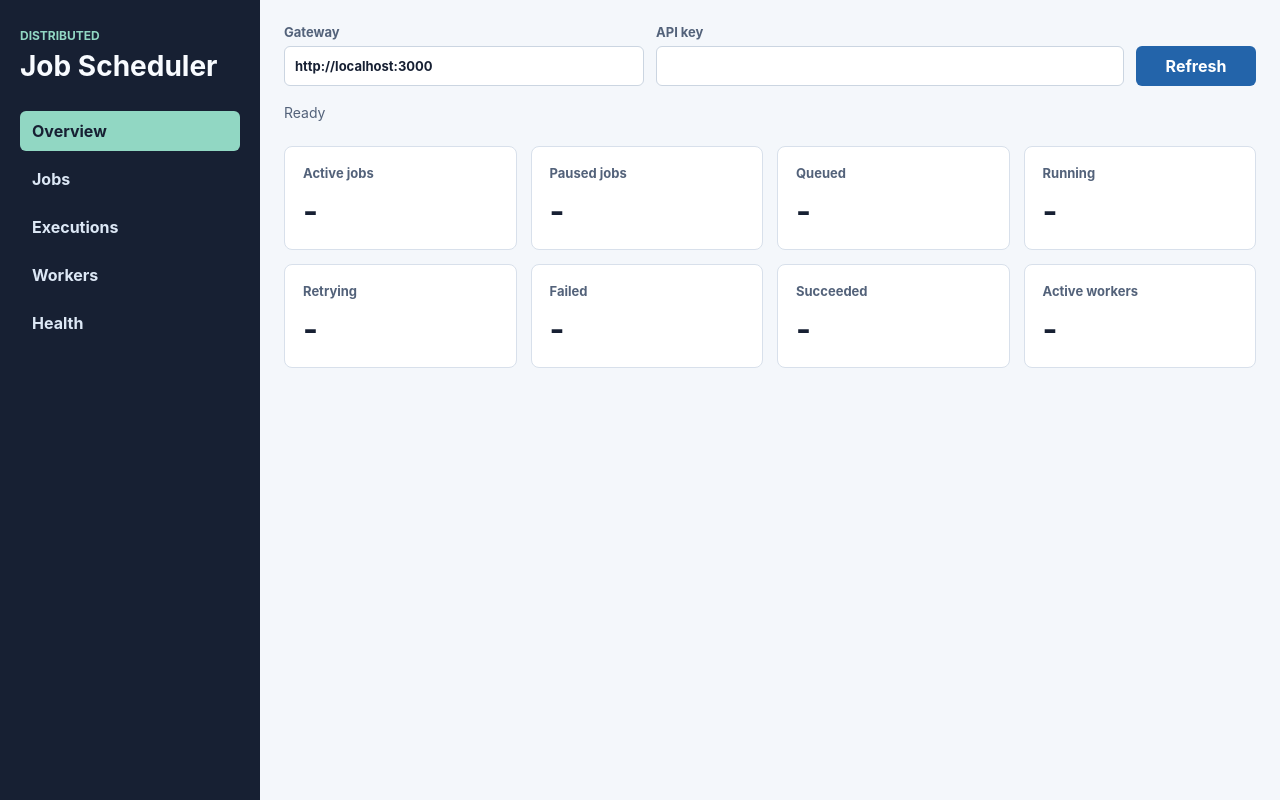
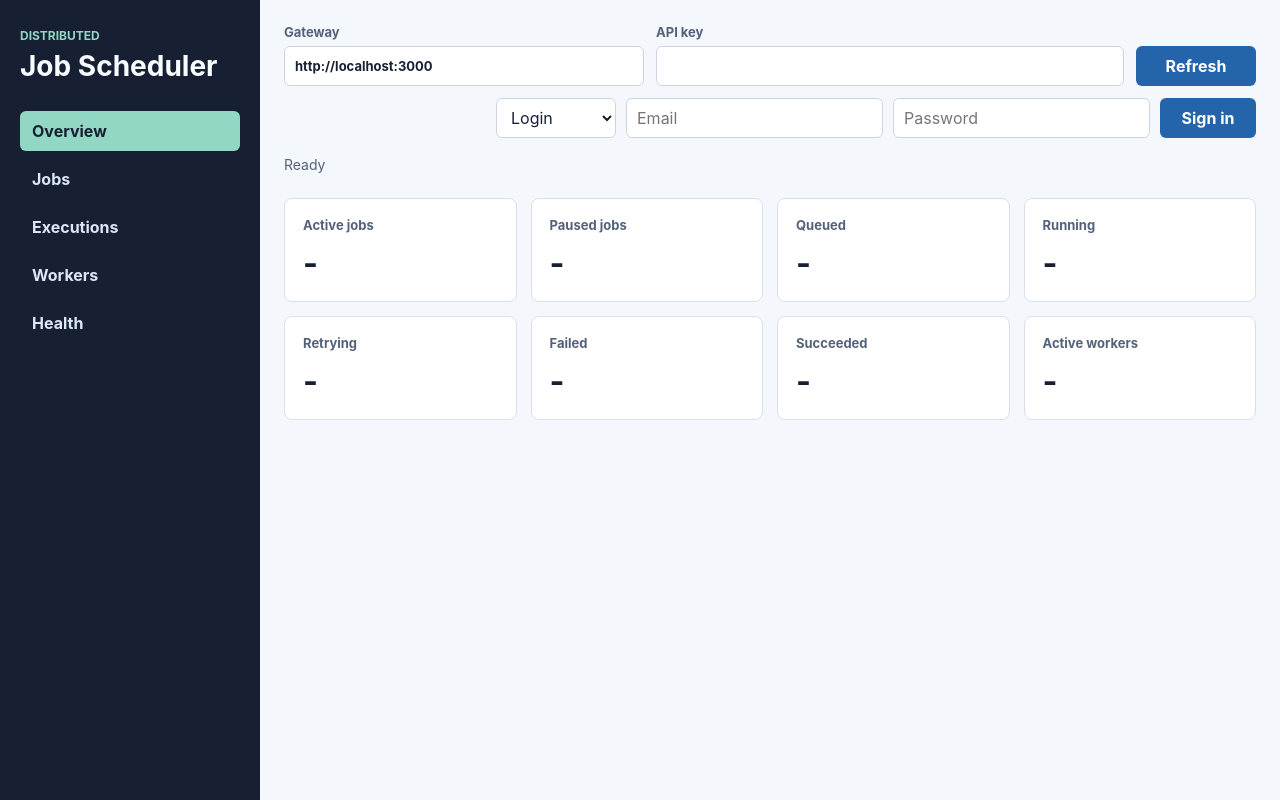
Before and after one commit to ErenKarakus1/Distributed-Job-Scheduling-Platform, a React (Vite) app in the folder frontend/dashboard/: page / in a window 1280 px wide. Built offline with nearby package versions, Linux system fonts and the light colour scheme.

Commit message:
feat: add dashboard jwt auth controls

```diff
--- a/frontend/dashboard/src/main.tsx
+++ b/frontend/dashboard/src/main.tsx
@@ -2,9 +2,29 @@ import React from "react";
 import { createRoot } from "react-dom/client";
 import "./styles.css";
 
+type AuthUser = {
+  id: string;
+  email: string;
+  name: string;
+  role: string;
+};
+
+type AuthResponse = {
+  user: AuthUser;
+  token: string;
+};
+
 function App() {
   const [apiBaseUrl, setApiBaseUrl] = React.useState("http://localhost:3000");
   const [apiKey, setApiKey] = React.useState("");
+  const [authToken, setAuthToken] = React.useState(() => localStorage.getItem("scheduler.jwt") ?? "");
+  const [authUser, setAuthUser] = React.useState<AuthUser | null>(null);
+  const [authMode, setAuthMode] = React.useState<"login" | "register">("login");
+  const [authForm, setAuthForm] = React.useState({
+    email: "",
+    name: "",
+    password: "",
+  });
   const [newJob, setNewJob] = React.useState({
     name: "",
     type: "ONE_TIME",
@@ -35,6 +55,16 @@ function App() {
   const [activeView, setActiveView] = React.useState<"overview" | "jobs" | "executions" | "workers" | "health">("overview");
   const [message, setMessage] = React.useState("Ready");
 
+  React.useEffect(() => {
+    if (!authToken) {
+      setAuthUser(null);
+      return;
+    }
+
+    localStorage.setItem("scheduler.jwt", authToken);
+    void loadCurrentUser(authToken);
+  }, [authToken, apiBaseUrl]);
+
   async function request<T>(path: string, options: RequestInit = {}) {
     const response = await fetch(`${apiBaseUrl}${path}`, {
       ...options,
@@ -52,6 +82,36 @@ function App() {
     }
 
     return body;
+  }
+
+  async function authRequest<T>(path: string, options: RequestInit = {}, token = authToken) {
+    const response = await fetch(`${apiBaseUrl}${path}`, {
+      ...options,
+      headers: {
+        ...(token ? { authorization: `Bearer ${token}` } : {}),
+        ...(options.body ? { "content-type": "application/json" } : {}),
+        ...options.headers,
+      },
+    });
+
+    const body = (await response.json()) as T;
+
+    if (!response.ok) {
+      throw new Error(JSON.stringify(body));
+    }
+
+    return body;
+  }
+
+  async function loadCurrentUser(token = authToken) {
+    try {
+      const body = await authRequest<{ user: AuthUser }>("/auth/me", {}, token);
+      setAuthUser(body.user);
+    } catch {
+      localStorage.removeItem("scheduler.jwt");
+      setAuthToken("");
+      setAuthUser(null);
+    }
   }
 
   async function refreshJobs(page = jobPage) {
@@ -180,6 +240,41 @@ function App() {
     }
   }
 
+  async function submitAuth(event: React.FormEvent<HTMLFormElement>) {
+    event.preventDefault();
+
+    try {
+      setMessage(authMode === "login" ? "Signing in" : "Creating user");
+      const body = await authRequest<AuthResponse>(
+        authMode === "login" ? "/auth/login" : "/auth/register",
+        {
+          method: "POST",
+          body: JSON.stringify({
+            email: authForm.email,
+            name: authMode === "register" ? authForm.name : undefined,
+            password: authForm.password,
+          }),
+        },
+        "",
+      );
+
+      localStorage.setItem("scheduler.jwt", body.token);
+      setAuthToken(body.token);
+      setAuthUser(body.user);
+      setAuthForm({ email: "", name: "", password: "" });
+      setMessage(`Signed in as ${body.user.email}`);
+    } catch (error) {
+      setMessage(error instanceof Error ? error.message : "Auth request failed");
+    }
+  }
+
+  function signOut() {
+    localStorage.removeItem("scheduler.jwt");
+    setAuthToken("");
+    setAuthUser(null);
+    setMessage("Signed out");
+  }
+
   return (
     <main className="app-shell">
       <aside className="sidebar">
@@ -219,6 +314,42 @@ function App() {
           </label>
           <button onClick={() => void refreshCurrentView()}>Refresh</button>
         </header>
+
+        <section className="auth-strip">
+          {authUser ? (
+            <>
+              <span>
+                {authUser.name} · {authUser.role}
+              </span>
+              <button onClick={signOut}>Sign out</button>
+            </>
+          ) : (
+            <form className="auth-form" onSubmit={(event) => void submitAuth(event)}>
+              <select value={authMode} onChange={(event) => setAuthMode(event.target.value as "login" | "register")}>
+                <option value="login">Login</option>
+                <option value="register">Register</option>
+              </select>
+              <input
+                value={authForm.email}
+                onChange={(event) => setAuthForm({ ...authForm, email: event.target.value })}
+                placeholder="Email"
+                type="email"
+                required
+              />
+              {authMode === "register" && (
+                <input value={authForm.name} onChange={(event) => setAuthForm({ ...authForm, name: event.target.value })} placeholder="Name" required />
+              )}
+              <input
+                value={authForm.password}
+                onChange={(event) => setAuthForm({ ...authForm, password: event.target.value })}
+                placeholder="Password"
+                type="password"
+                required
+              />
+              <button type="submit">{authMode === "login" ? "Sign in" : "Create"}</button>
+            </form>
+          )}
+        </section>
 
         <div className="status-line">{message}</div>
 
--- a/frontend/dashboard/src/styles.css
+++ b/frontend/dashboard/src/styles.css
@@ -139,6 +139,44 @@ textarea {
   margin: 18px 0;
   color: #53627a;
   font-size: 14px;
+}
+
+.auth-strip {
+  display: flex;
+  justify-content: flex-end;
+  margin-top: 12px;
+}
+
+.auth-strip > span {
+  min-height: 40px;
+  display: inline-flex;
+  align-items: center;
+  padding: 0 12px;
+  color: #53627a;
+  font-size: 13px;
+  font-weight: 800;
+}
+
+.auth-strip button,
+.auth-form button {
+  min-height: 40px;
+  border: 0;
+  border-radius: 6px;
+  color: #ffffff;
+  background: #2364aa;
+  cursor: pointer;
+  font-weight: 700;
+}
+
+.auth-form {
+  display: grid;
+  grid-template-columns: 120px minmax(180px, 1fr) minmax(160px, 1fr) 96px;
+  gap: 10px;
+  width: min(760px, 100%);
+}
+
+.auth-form:has(input:nth-of-type(3)) {
+  grid-template-columns: 120px minmax(160px, 1fr) minmax(140px, 1fr) minmax(140px, 1fr) 96px;
 }
 
 .panel {
@@ -382,6 +420,15 @@ pre {
     grid-template-columns: 1fr;
   }
 
+  .auth-strip {
+    justify-content: stretch;
+  }
+
+  .auth-form,
+  .auth-form:has(input:nth-of-type(3)) {
+    grid-template-columns: 1fr;
+  }
+
   .metric-grid {
     grid-template-columns: 1fr;
   }
```
